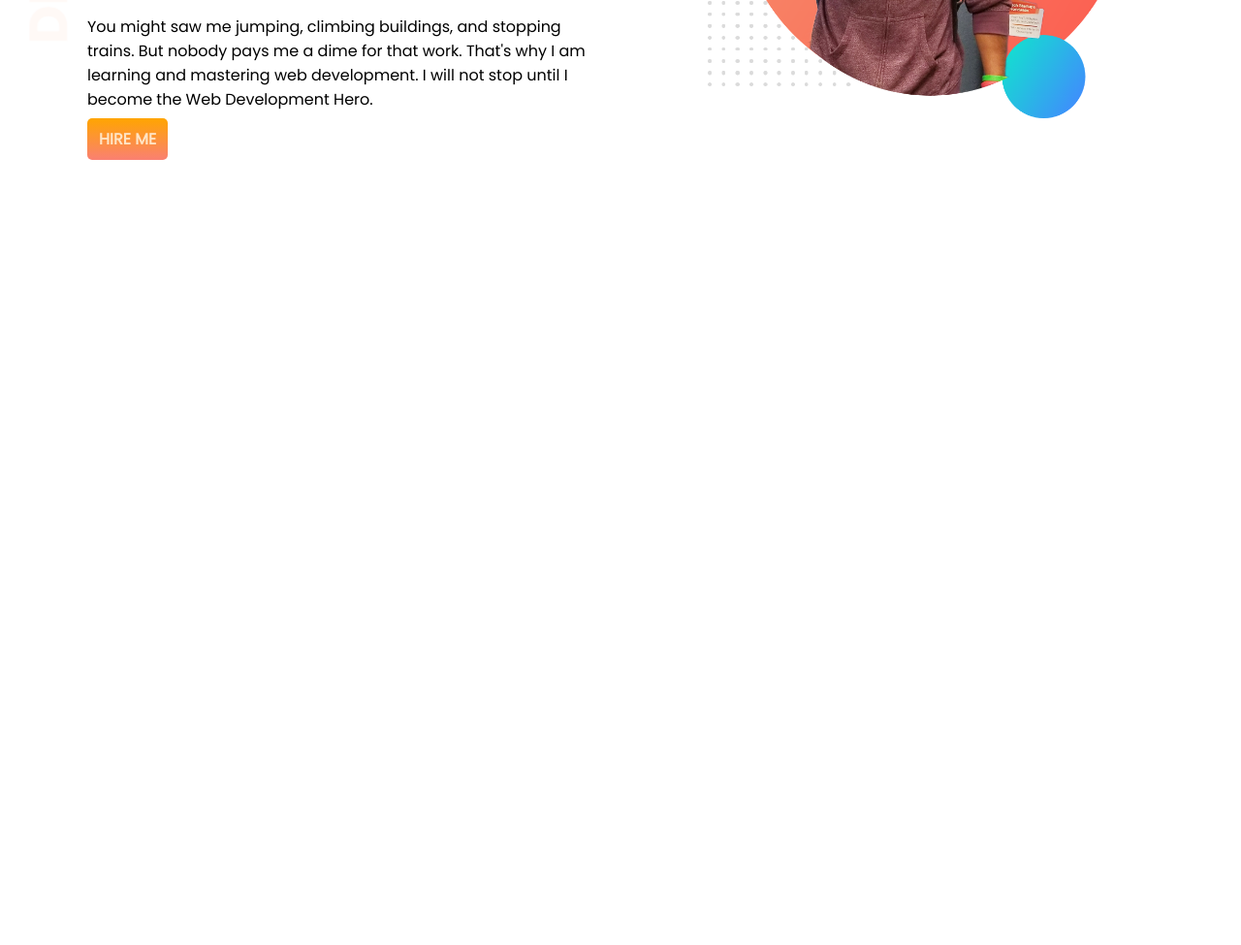
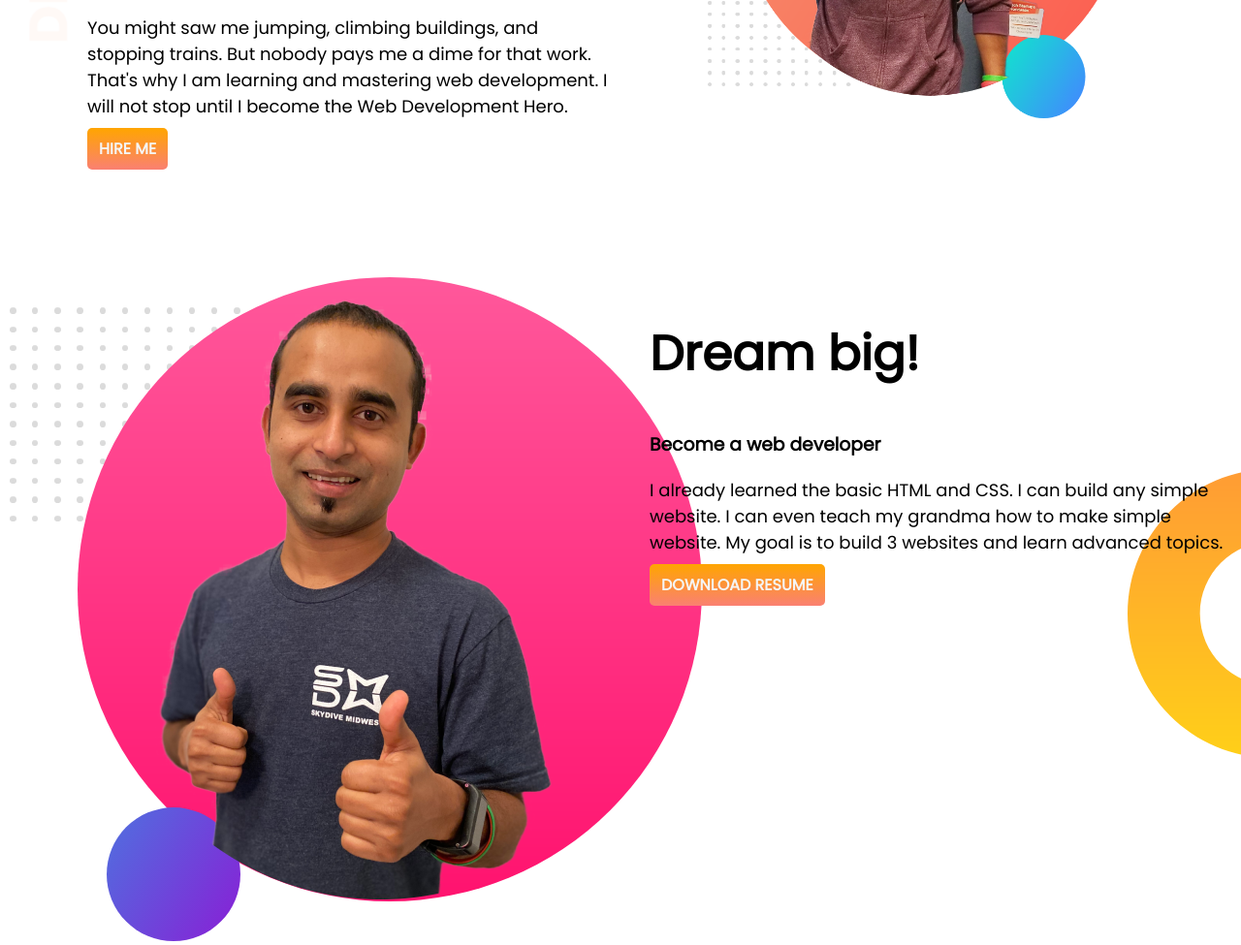
Before and after one commit to Asif-Hossain-Emon/1st-portfolio, a plain HTML site: page index.html in a window 1280 px wide. Shown: the part 317-1292 px from the top of the page at 97% size. Before the commit the page ends 800 px from the top, so only its background shows below. Drawn offline with Linux system fonts and the light colour scheme.

Commit message:
section2

```diff
--- a/index.html
+++ b/index.html
@@ -19,15 +19,34 @@
             <h1>Welcome To</h1>
             <h1><span class="ae">Asif Emon's</span> World!</h1>
             <h3>Build Climber and Train Stopper</h3>
-            <p id="p2">You might saw me jumping, climbing buildings, and stopping trains. But nobody pays me a dime for
+            <p>You might saw me jumping, climbing buildings, and stopping trains. But nobody pays me a dime for
                 that
                 work. That's why I am learning and mastering web development. I will not stop until I become the Web
                 Development
                 Hero.</p>
-            <a class="hireme" target="_blank" href="https://www.youtube.com">HIRE ME</a>
+            <a class="button" target="_blank" href="https://www.youtube.com">HIRE ME</a>
         </div>
         <div class="paraim"><img src="jhankar.png" alt="">
         </div>
+    </section>
+
+    <section class="sec2">
+        <div class="sec1">
+            <img src="jhankar2.png" alt="">
+        </div>
+        <div class="sec1">
+            <h1>Dream big!</h1>
+            <h3>Become a web developer</h3>
+            <p>I already learned the basic HTML and CSS. I can build any simple website. I can even teach my grandma how
+                to make simple website. My goal is to build 3 websites and learn advanced topics.</p>
+            <a href="http://github.com/programminghero1" target="_blank" class="button">DOWNLOAD RESUME</a>
+        </div>
+
+
+
+
+
+
     </section>
 
 
--- a/style.css
+++ b/style.css
@@ -11,12 +11,15 @@ h1 {
     color: orange;
 }
 
-#p1 {
-    font-weight: 400;
+p {
+    font-weight: 30;
+    font-size: 18px;
+
 }
 
 section {
     display: flex;
+    margin-bottom: 100px;
 }
 
 .paraim {
@@ -30,12 +33,12 @@ section {
 
 }
 
-.hireme {
+.button {
     text-decoration: none;
     padding: 10px 12px;
     background-image: linear-gradient(orange, salmon);
     border-radius: 5px;
-    color: bisque;
+    color: whitesmoke;
     font-weight: 700;
 }
 
@@ -43,4 +46,26 @@ section {
     background-image: url(top-banner.png);
     background-repeat: no-repeat;
 
+
 }
+
+.sec1 {
+    width: 50%;
+    padding: 10px;
+}
+
+.resume {
+    text-decoration: none;
+    background-image: linear-gradient(orange, salmon);
+    padding: 10px 12px;
+    border-radius: 5px;
+    color: white;
+    font-weight: 700;
+
+}
+
+.sec2 {
+    background-image: url(dream-bg.png);
+    background-repeat: no-repeat;
+    background-position: right;
+}
```
Also changed, not shown: dream-bg.png (added).
